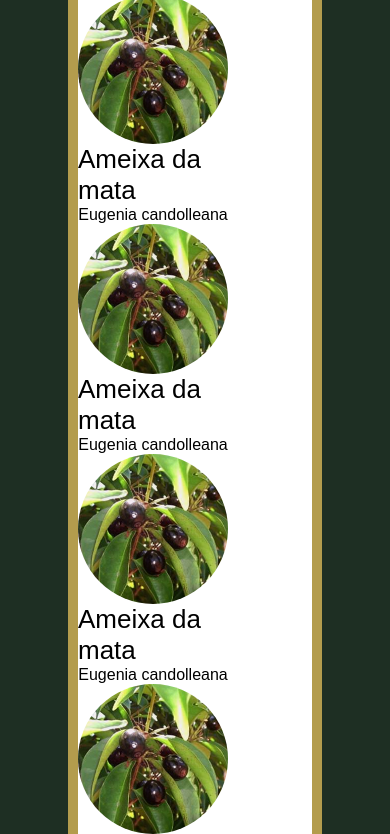
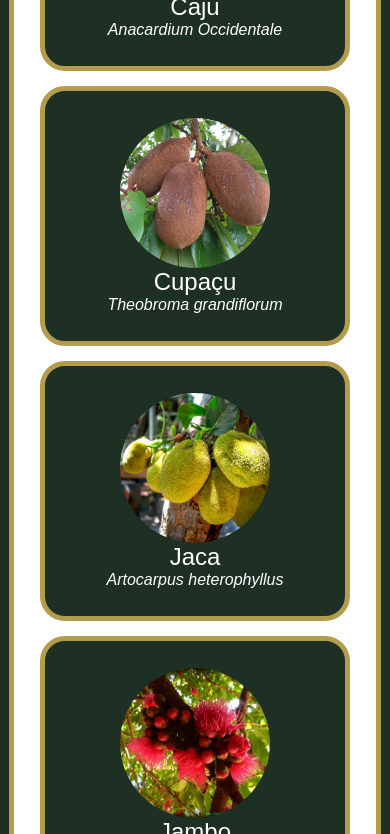
Before and after one commit to FilipeTorresBR/herbario, a plain HTML site: page index.html in a window 390 px wide. Shown: the part 1166-2000 px from the top of the page. Drawn offline with Linux system fonts and the light colour scheme; a web font is replaced by a local one.

Commit message:
Finalizando a pagina principal

```diff
--- a/assets/style.css
+++ b/assets/style.css
@@ -11,27 +11,51 @@ body{
 }
 main{
     display: flex;
+    justify-content: space-around;
+    align-items: center;
+    flex-direction: column;
+    min-height: calc(100vh - 100px);
+    width: 100vw;
+}
+nav h1 {
+    color: rgb(238, 212, 212);
+    font-family: 'Ephesis', cursive;
+    font-size: 62px;
+    font-weight: 100;
+}
+
+.herb-list{
+    width: 80%;
+    height: 80%;
+    display: flex;
+    flex-wrap: wrap;
+    justify-content: space-around;
+    align-items: center;
+    background-color: #fff;
+    gap: 15px;
+    padding: 25px;
+    border: 10px solid var(--secondary-color);
+    border-radius: 25px;
+}
+.herb-list a{
+    color: black;
+    text-decoration: none;
+}
+
+.herb-resume{
+    display: flex;
     justify-content: center;
     align-items: center;
+    border: 1px solid var(--secondary-color);
     flex-direction: column;
-    min-height: 100vh;
-}
-.herb-list{
-    width: 60%;
-    display: flex;
-    align-items: center;
-    justify-content: space-between;
-    flex-wrap: wrap;
-    border: 10px solid var(--secondary-color);
     background-color: #fff;
+    padding: 25px;
+    width: 200px;
+    height: 200px;
     border-radius: 25px;
-}
-.herb-resume{
-    display: flex;
-    flex-direction: column;
-    justify-content: center;
-    align-items: center;
-    flex-basis: 25%;
+    color: #fff;
+    border: 5px solid var(--secondary-color);
+    background-color: var(--primary-color);
 }
 .resume-img{
     width: 150px;
@@ -40,10 +64,11 @@ main{
     object-fit: cover;
 }
 .resume-popular-name{
-    font-size: 26px;
+    font-size: 24px;
 }
 .resume-cientific-name{
     font-size: 16px;
+    font-style: italic;
 }
 .herb{
     display: flex;
@@ -105,7 +130,7 @@ footer{
     color: white;
     margin-top: 25px;
 }
-a{
+footer a{
     color: white;
 }
 .autoplay-container{
@@ -168,10 +193,78 @@ nav{
 @media screen and (max-width: 768px){
     main{
         display: flex;
-        justify-content: center;
+        justify-content: space-between;
         align-items: center;
         flex-direction: column;
         min-height: 100vh;
+    }
+    nav{
+        z-index: 2;
+        width: 90%;
+        display: flex;
+        justify-content: space-around;
+        align-items: center;
+        height: 5vh;
+        padding: 15px 10px;
+        margin: 25px 0px;
+        background-color: var(--terciary-color);
+        border-radius: 50px;
+    }
+    .home-btn{
+        width: 32px;
+        border: none;
+        border-radius: 0;
+    }
+    nav h1 {
+        color: rgb(238, 212, 212);
+        font-family: 'Ephesis', cursive;
+        font-size: 52px;
+        font-weight: 100;
+    }
+    .herb-list{
+        width: 80%;
+        height: 80%;
+        display: flex;
+        flex-wrap: wrap;
+        justify-content: space-around;
+        align-items: center;
+        background-color: #fff;
+        gap: 15px;
+        padding: 25px;
+        border: 5px solid var(--secondary-color);
+        border-radius: 25px;
+    }
+    .herb-list a{
+        color: black;
+        text-decoration: none;
+    }
+
+    .herb-resume{
+        display: flex;
+        justify-content: center;
+        align-items: center;
+        border: 1px solid var(--secondary-color);
+        flex-direction: column;
+        background-color: #fff;
+        padding: 25px;
+        width: 250px;
+        height: 200px;
+        border-radius: 25px;
+        color: #fff;
+        border: 5px solid var(--secondary-color);
+        background-color: var(--primary-color);
+    }
+    .resume-img{
+        width: 150px;
+        height: 150px;
+        border-radius: 100%;
+        object-fit: cover;
+    }
+    .resume-popular-name{
+        font-size: 24px;
+    }
+    .resume-cientific-name{
+        font-size: 16px;
     }
     .herb{
         display: flex;
@@ -279,21 +372,4 @@ nav{
     #autoplay-advice{
         font-size: 16px;
     }
-    nav{
-        z-index: 2;
-        width: 95%;
-        display: flex;
-        justify-content: space-around;
-        align-items: center;
-        height: 5vh;
-        padding: 15px 10px;
-        margin-top: 50px;
-        background-color: var(--terciary-color);
-        border-radius: 50px;
-    }
-    .home-btn{
-        width: 32px;
-        border: none;
-        border-radius: 0;
-    }
 }
--- a/index.html
+++ b/index.html
@@ -6,59 +6,86 @@
     <title>Herbario</title>
     <link rel="stylesheet" href="assets/style.css">
     <link rel="icon" type="image/x-icon" href="assets/imgs/favicon.png">
+    <link rel="preconnect" href="https://fonts.googleapis.com">
+    <link rel="preconnect" href="https://fonts.gstatic.com" crossorigin>
+    <link href="https://fonts.googleapis.com/css2?family=Ephesis&display=swap" rel="stylesheet">
 </head>
 <body>
     <main>
+        <nav >
+            <h1>Herbario Virtual</h1>
+        </nav>
         <div class="herb-list">
+            <a class="herb-anchor" href="herbs/ameixa.html">
                 <div class="herb-resume">
                     <img class="resume-img" src="assets/imgs/ameixa.jpg">
                     <span class="resume-popular-name">Ameixa da mata</span>
                     <span class="resume-cientific-name">Eugenia candolleana</span>
                 </div>
+            </a>
+            <a class="herb-anchor" href="herbs/bacupari.html">
                 <div class="herb-resume">
-                <img class="resume-img" src="assets/imgs/ameixa.jpg">
-                <span class="resume-popular-name">Ameixa da mata</span>
-                <span class="resume-cientific-name">Eugenia candolleana</span>
+                    <img class="resume-img" src="assets/imgs/bacupari.webp">
+                    <span class="resume-popular-name">Bacupari</span>
+                    <span class="resume-cientific-name">Garcinia gardneriana</span>
                 </div>
+            </a>
+            <a class="herb-anchor" href="herbs/cacau.html">
                 <div class="herb-resume">
-                <img class="resume-img" src="assets/imgs/ameixa.jpg">
-                <span class="resume-popular-name">Ameixa da mata</span>
-                <span class="resume-cientific-name">Eugenia candolleana</span>
+                    <img class="resume-img" src="assets/imgs/cacau.webp">
+                    <span class="resume-popular-name">Cacau</span>
+                    <span class="resume-cientific-name">Theobroma cacao</span>
                 </div>
+            </a>
+            <a class="herb-anchor" href="herbs/caju.html">
                 <div class="herb-resume">
-                <img class="resume-img" src="assets/imgs/ameixa.jpg">
-                <span class="resume-popular-name">Ameixa da mata</span>
-                <span class="resume-cientific-name">Eugenia candolleana</span>
+                    <img class="resume-img" src="assets/imgs/caju.jpg">
+                    <span class="resume-popular-name">Caju</span>
+                    <span class="resume-cientific-name">Anacardium Occidentale</span>
                 </div>
+            </a>
+            <a class="herb-anchor" href="herbs/cupuacu.html">
                 <div class="herb-resume">
-                <img class="resume-img" src="assets/imgs/ameixa.jpg">
-                <span class="resume-popular-name">Ameixa da mata</span>
-                <span class="resume-cientific-name">Eugenia candolleana</span>
+                    <img class="resume-img" src="assets/imgs/cupu.jpg">
+                    <span class="resume-popular-name">Cupaçu</span>
+                    <span class="resume-cientific-name">Theobroma grandiflorum</span>
                 </div>
+            </a>
+            <a class="herb-anchor" href="herbs/jaca.html">
                 <div class="herb-resume">
-                <img class="resume-img" src="assets/imgs/ameixa.jpg">
-                <span class="resume-popular-name">Ameixa da mata</span>
-                <span class="resume-cientific-name">Eugenia candolleana</span>
+                    <img class="resume-img" src="assets/imgs/jaca.png">
+                    <span class="resume-popular-name">Jaca</span>
+                    <span class="resume-cientific-name">Artocarpus heterophyllus</span>
                 </div>
+            </a>
+            <a class="herb-anchor" href="herbs/jambo.html">
                 <div class="herb-resume">
-                <img class="resume-img" src="assets/imgs/ameixa.jpg">
-                <span class="resume-popular-name">Ameixa da mata</span>
-                <span class="resume-cientific-name">Eugenia candolleana</span>
+                    <img class="resume-img" src="assets/imgs/jambo.jpg">
+                    <span class="resume-popular-name">Jambo</span>
+                    <span class="resume-cientific-name">Syzygium malaccense</span>
                 </div>
+            </a>
+            <a class="herb-anchor" href="herbs/macauba.html">
                 <div class="herb-resume">
-                <img class="resume-img" src="assets/imgs/ameixa.jpg">
-                <span class="resume-popular-name">Ameixa da mata</span>
-                <span class="resume-cientific-name">Eugenia candolleana</span>
+                    <img class="resume-img" src="assets/imgs/macauba.jpg">
+                    <span class="resume-popular-name">Macaúba</span>
+                    <span class="resume-cientific-name">Acrocomia aculeata</span>
                 </div>
+            </a>
+            <a class="herb-anchor" href="herbs/manga.html">
                 <div class="herb-resume">
-                <img class="resume-img" src="assets/imgs/ameixa.jpg">
-                <span class="resume-popular-name">Ameixa da mata</span>
-                <span class="resume-cientific-name">Eugenia candolleana</span>
-            </div><div class="herb-resume">
-                <img class="resume-img" src="assets/imgs/ameixa.jpg">
-                <span class="resume-popular-name">Ameixa da mata</span>
-                <span class="resume-cientific-name">Eugenia candolleana</span>
+                    <img class="resume-img" src="assets/imgs/manga.jpg">
+                    <span class="resume-popular-name">Manga</span>
+                    <span class="resume-cientific-name">Mangifera indica</span>
                 </div>
+            </a>
+            <a class="herb-anchor" href="herbs/murici.html">
+                <div class="herb-resume">
+                    <img class="resume-img" src="assets/imgs/murici.jpg">
+                    <span class="resume-popular-name">Murici</span>
+                    <span class="resume-cientific-name">Byrsonima sericea</span>
+                </div>
+            </a>
         </div>
     </main>
     <footer>
```
Also changed, not shown: herbs/jambo.html (+1 -1 lines). Lines whose indentation alone changed are shown as unchanged.
